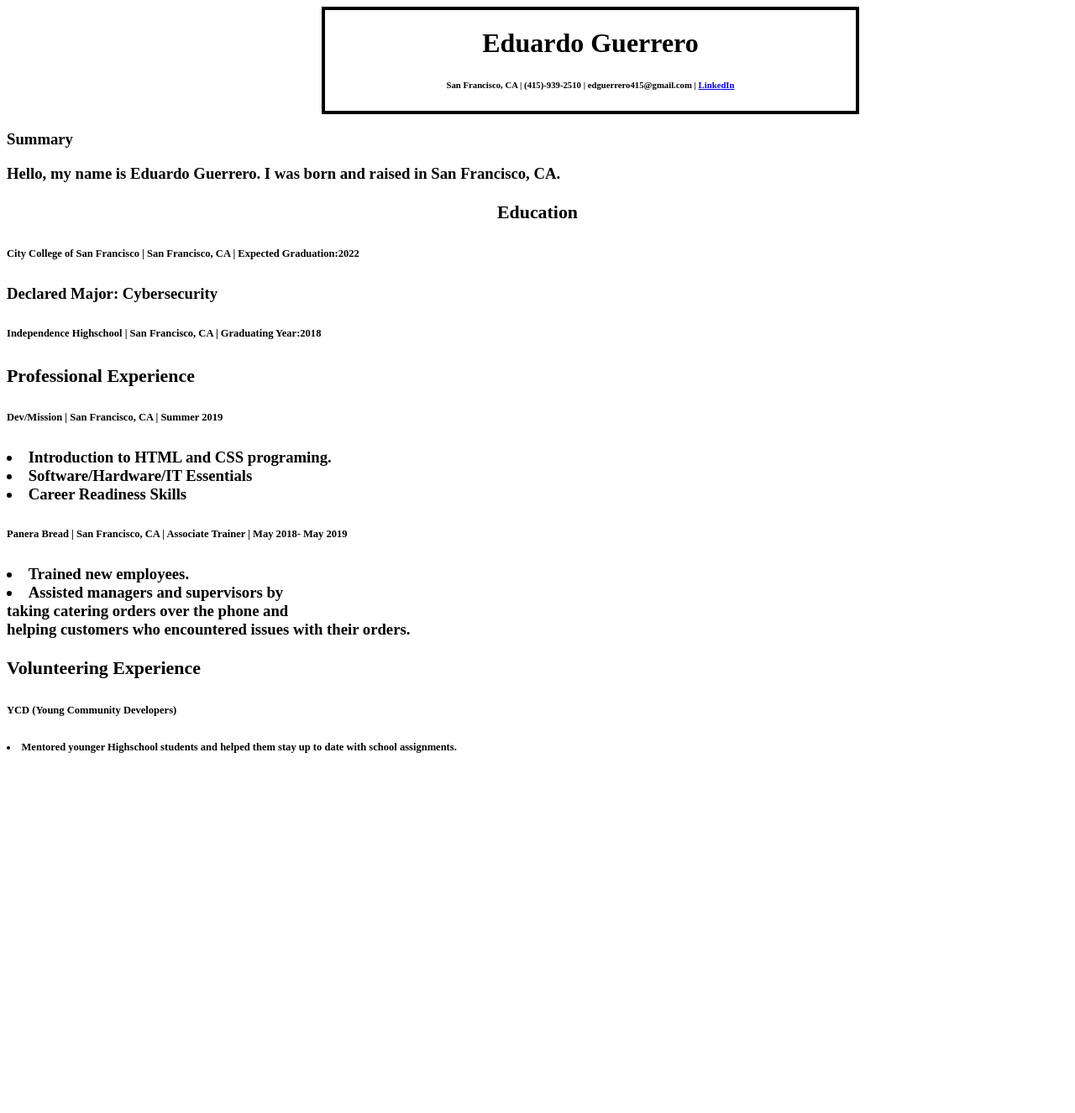
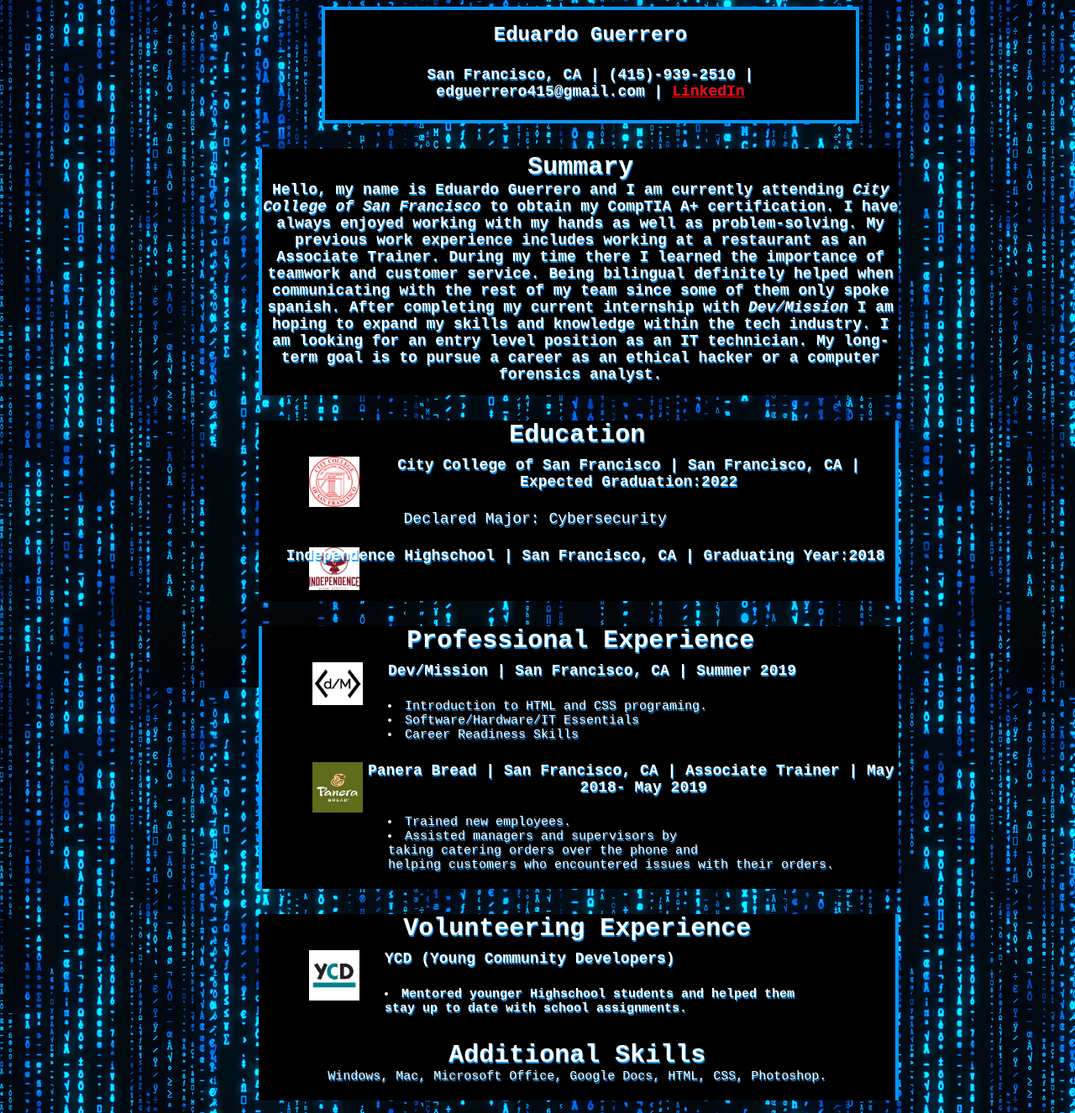
Before and after one commit to Edguerrero415/Resume, a plain HTML site: page index.html in a window 1280 px wide. Shown: the whole page at 84% size. Before the commit the page ends 927 px from the top, so only its background shows below. Drawn offline with Linux system fonts and the light colour scheme.

Commit message:
FInals changes to website
FIxed padding, adjusted margins and text placing because of issues when dimensions when connected to external monitor.

```diff
--- a/index.html
+++ b/index.html
@@ -3,40 +3,49 @@
     <head>
         <link rel="stylesheet" href="main.css">
     </head>
-<header>
-</header>
-  <div id="title" class="text">
+<body>
+  <!--header-->
+  <div class="title">
     <h1 class="heading">Eduardo Guerrero</h1>
- <h6 class="info">San Francisco, CA | (415)-939-2510 | edguerrero415@gmail.com | <a href="https://www.linkedin.com/in/eduardo-guerrero-842088159">LinkedIn</a></h6>
+ <h4 class="info">San Francisco, CA | (415)-939-2510 | edguerrero415@gmail.com | <a class="linked-in" href="https://www.linkedin.com/in/eduardo-guerrero-842088159">LinkedIn</a></h4>
 </div>
-<body>
-     <div id="summary">
+
+<!--summary-->
+ <div id="summary">
         <h3 class="summary-heading">Summary<h3>
-             <p>Hello, my name is Eduardo Guerrero. I was born and raised in San Francisco, CA.
-<div>
-  <h3 class="education">Education</h3>
-    <h6>City College of San Francisco | San Francisco, CA | Expected Graduation:2022</h6>
-         <p id="major">Declared Major: Cybersecurity</p>
-     <h6>Independence Highschool | San Francisco, CA | Graduating Year:2018</h6>
+             <p class="summary-text">Hello, my name is Eduardo Guerrero and I am currently attending <em>City College of San Francisco</em> to obtain my CompTIA A+ certification. I have always enjoyed working with my hands as well as problem-solving. My previous work experience includes working at a restaurant as an Associate Trainer. During my time there I learned the importance of teamwork and customer service. Being bilingual definitely helped when communicating with the rest of my team since some of them only spoke spanish. After completing my current internship with <em>Dev/Mission</em> I am hoping to expand my skills and knowledge within the tech industry. I am looking for an entry level position as an IT technician. My long-term goal is to pursue a career as an ethical hacker or a computer forensics analyst.</p>
+</div>
+
+<!--education-->
+     <div id="education">
+  <h3 class="education-title">Education</h3>
+    <h4><a href="https://www.ccsf.edu/"><img class="ccsf-logo" src="IMG/City-College-of-San-Francisco-logo_red-300x300.png" alt="ccsf logo"></a>City College of San Francisco | San Francisco, CA | Expected Graduation:2022</h4>
+         <p class="major">Declared Major: Cybersecurity</p>
+     <h4><a href="https://sfindependence.weebly.com/"><img class="independence-logo" src="IMG/independence-logo.png" alt="independence logo"></a><span class="hs">Independence Highschool | San Francisco, CA | Graduating Year:2018</span></h4>
     </div>
-<div>
+
+<!--experience-->
+<div id="experience">
   <h3 class="experience-heading">Professional Experience</h3>
-    <h6 id="dev-mission">Dev/Mission | San Francisco, CA | Summer 2019</h6>
+    <h4 id="dev-mission"><a href="http://devmission.org/"><img class="dev-mission-logo" src="IMG/devmission-logo.png" alt="dev/mission logo"></a>Dev/Mission | San Francisco, CA | Summer 2019</h4>
         <li>Introduction to HTML and CSS programing.</li>
         <li>Software/Hardware/IT Essentials</li>
         <li>Career Readiness Skills</li>
-  <h6>Panera Bread | San Francisco, CA | Associate Trainer | May 2018- May 2019</h6>
+  <h4><a href="https://www.recology.com/recology-san-francisco/"><img class="panera-logo" src="IMG/panera-logo.png" alt="panera bread logo"></a><span class="panera-info"> Panera Bread | San Francisco, CA | Associate Trainer | May 2018- May 2019</span></h4>
         <li>Trained new employees.</li>
-        <li>Assisted managers and supervisors by<br> taking catering orders over the phone and<br> helping customers who encountered issues with their orders.</li>
+        <li class="panera-list">Assisted managers and supervisors by<br> taking catering orders over the phone and<br> helping customers who encountered issues with their orders.</li>
 </div>
-<div>
-  <h3>Volunteering Experience</h3>
-    <h6 class="ycd">YCD (Young Community Developers)<h6>
-        <li>Mentored younger Highschool students and helped them stay up to date with school assignments.</li>
 
+<!-- volunteer work -->
+<div id="volunteering">
+  <h3 class="volunteer-heading">Volunteering Experience</h3>
+  <h4 class="ycd"><a href="http://www.ycdjobs.org"><img class="ycd-logo" src="IMG/YCD-logo.jpg" alt="ycd logo"></a>YCD (Young Community Developers)<h4>
+    <li class="volunteer-text">Mentored younger Highschool students and helped them stay up to date with school assignments.</li>
+    </h4>
 
-
-<footer id="footer">
-</footer>
+    <!--Additional Skills-->
+    <h3 class="skills-heading">Additional Skills</h3>
+        <p class="skills">Windows, Mac, Microsoft Office, Google Docs, HTML, CSS, Photoshop.</p>
+</div>
 </body>
 </html>
--- a/main.css
+++ b/main.css
@@ -1,17 +1,183 @@
-#title {
-    text-align: left;
-    border-style: solid;
+body {
+    background-image: url(IMG/Matrix-wallpaper.jpg);
+    font-family: monospace;
+}
+
+
+.title {
+    color: white;
+    border: 5px rgb(0, 153, 255) solid;
     border-width: 4px;
     width: 50%;
     margin-left: 375px;
+    text-align: center;
+    background-color:black;
+    font-family: monospace;
+    font-size: 12px;
+    text-shadow: 1px 2px rgb(0, 153, 255);
+  }
 
+  .linked-in {
+  text-shadow: 0px 0px rgb(0, 153, 255);
+  color: red;
   }
-  .heading {
-  text-align: center;
+
+  h4 {
+      font-size: 18px;
   }
-  .info {
-    text-align:center;
+
+  h3 {
+      font-size: 30px;
   }
-  .education {
+
+  #summary {
+      color: white;
+      text-align: center;
+      background-color: black;
+      width: 60%;
+      margin-left: 300px;
+      border-left: 4px solid rgb(0, 153, 255);
+      font-family: monospace;
+      font-size: 12px;
+      text-shadow: 1px 2px rgb(0, 153, 255);
+      padding-bottom:px;
+  }
+  .summary-heading {
+    padding-top: 5px;
+  }
+
+  .summary-text {
+    margin-top: -30px;
+    font-size: 18px;
+    padding-bottom: 15px;
+  }
+
+  .summary {
+      font-size: 15px;
+  }
+
+  #education {
+    padding-bottom: 20px;
+    color: white;
     text-align: center;
+    background-color: black;
+    width: 60%;
+    margin-left: 300px;
+    border-right: 4px solid rgb(0, 153, 255);
+    text-shadow: 1px 2px rgb(0,153,255);
   }
+
+  .education-title {
+    margin-bottom: -15px;
+  }
+
+  .ccsf-logo{
+    background-color: white;
+    width: 60px;
+    margin-left: 60px;
+    margin-right: 3px;
+    float: left;
+  }
+
+  .major {
+    font-size: 18px;
+    margin-right: 100px;
+  }
+
+
+  .independence-logo {
+    background-color: white;
+    width: 60px;
+    margin-left: 60px;
+    margin-right: -100px;
+    float: left;
+  }
+
+
+  #experience {
+    color: white;
+    text-align: center;
+    background-color: black;
+    width: 60%;
+    margin-left: 300px;
+    border-left: 4px solid rgb(0, 153, 255);
+    text-shadow: 1px 2px rgb(0, 153, 255);
+  }
+
+
+  .experience-heading {
+    margin-bottom: -15px;
+  }
+
+
+  #dev-mission {
+    text-align: left;
+  }
+  .dev-mission-logo {
+    background-color: white;
+    width:60px;
+    float:left;
+    margin-left: 60px;
+    margin-right: 30px;
+  }
+  .panera-info {
+    text-align: center;
+    margin-left: -30px;
+  }
+
+  .panera-list {
+    padding-bottom: 20px;
+  }
+  .panera-logo {
+    width:60px;
+    float:left;
+    margin-left: 60px;
+    margin-right: 30px;
+  }
+
+  #volunteering {
+    color: white;
+    text-align: center;
+    background-color: black;
+    width: 60%;
+    margin-left: 300px;
+    border-right: 4px solid rgb(0, 153, 255);
+    text-shadow: 1px 2px rgb(0, 153, 255);
+  }
+
+  .volunteer-heading {
+    margin-bottom: -15px;
+  }
+
+  .ycd {
+    text-align: left;
+  }
+  .ycd-logo {
+    width: 60px;
+    float: left;
+    margin-left: 60px;
+    margin-right: 30px;
+  }
+
+  li {
+    text-align: left;
+    font-size: 15px;
+    margin-left: 150px;
+  }
+
+  .volunteer-text {
+    text-align: left;
+    font-size: 15px;
+    margin-left: 150px;
+    padding-right: 80px;
+  }
+
+  .skills {
+    font-size: 15px;
+    padding-bottom: 20px;
+  }
+
+  .skills-heading {
+    margin-bottom: -15px;
+    margin-left: px;
+  }
```
Also changed, not shown: IMG/City-College-of-San-Francisco-logo_red-300x300.png (added), IMG/Matrix-wallpaper.jpg (added), IMG/YCD-logo.jpg (added), IMG/devmission-logo.png (added), IMG/independence-logo.png (added), IMG/panera-logo.png (added).
